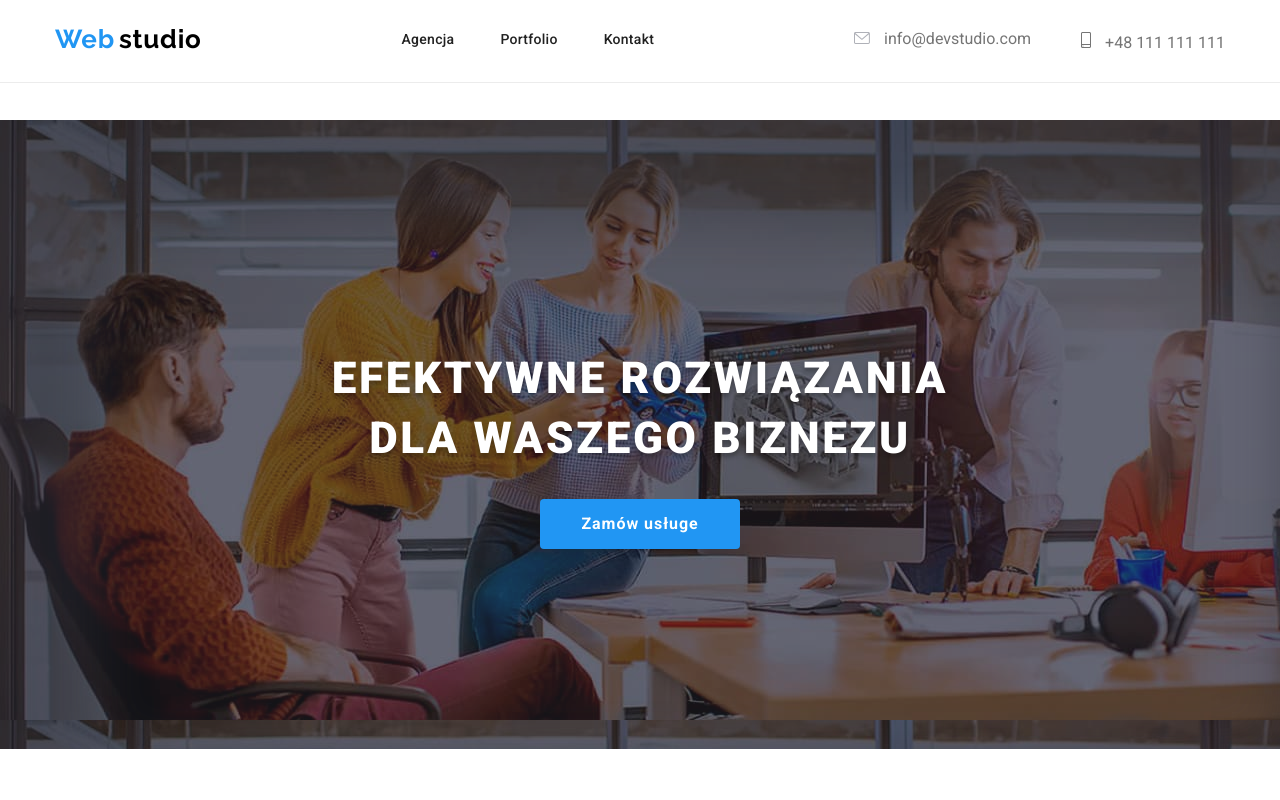
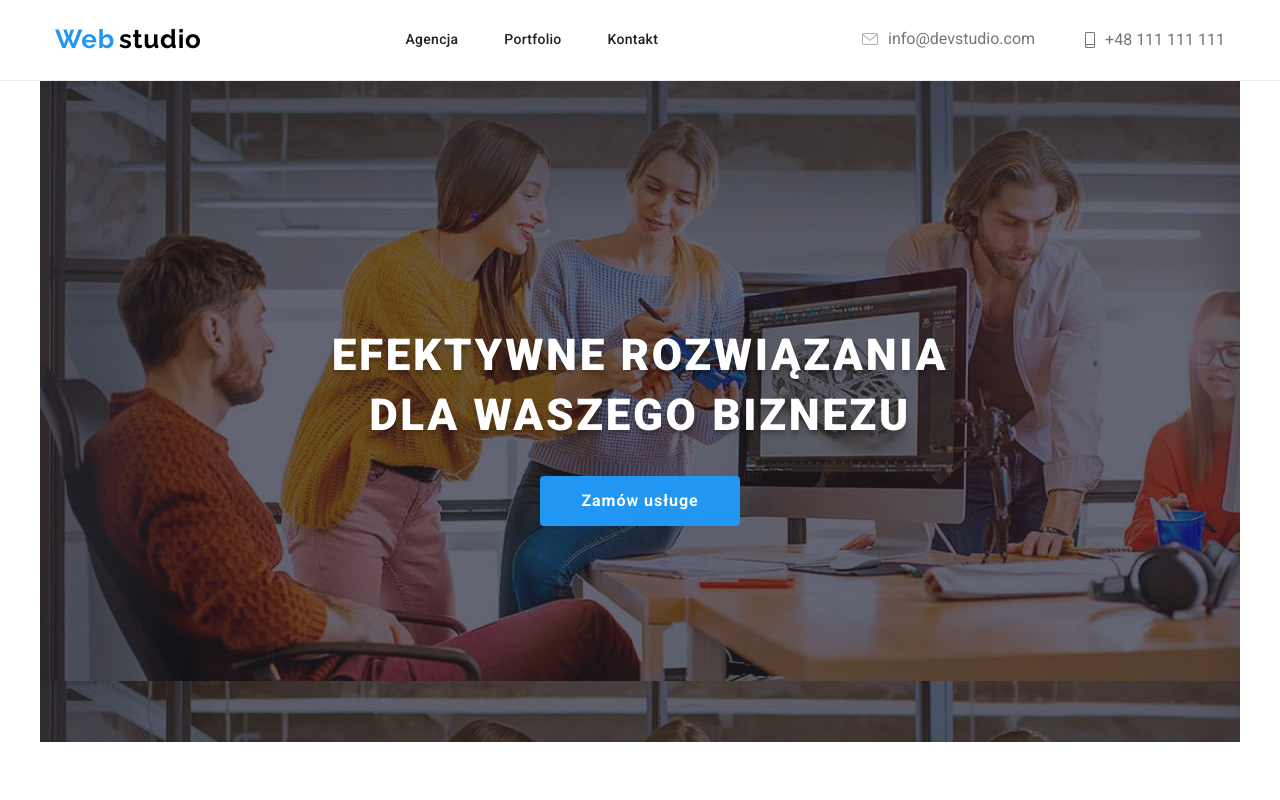
Before and after one commit to MalwinaG1985/goit-markup-hw-06, a plain HTML site: page index.html in a window 1280 px wide. Shown: the top 800 px of the page. Drawn offline with nearby package versions, Linux system fonts and the light colour scheme.

Commit message:
poprawka

```diff
--- a/index.html
+++ b/index.html
@@ -42,7 +42,7 @@
           <div>
             <ul class="list-link-second">
               <li>
-                <a class="link-mail" href="mailto:info@devstudio.com">
+                <a class="link-mt" href="mailto:info@devstudio.com">
                   <svg class="icon-mail" width="16px" height="12px">
                     <use href="./images/icons.svg/icony-defs.svg#icon-envelope"></use>
                   </svg>
@@ -50,7 +50,7 @@
                 >
               </li>
               <li>
-                <a class="link-tel" href="tel:+48111111111">
+                <a class="link-mt" href="tel:+48111111111">
                   <svg class="icon-tel" width="10px" height="16px">
                     <use href="./images/icons.svg/icony-defs.svg#icon-smartphone"></use>
                   </svg>
--- a/styles.css
+++ b/styles.css
@@ -158,12 +158,14 @@ a {
   padding-bottom: 32px;
 }
 
-.link-mail {
+.link-mt {
   color: var(--silver);
+  display: flex;
+  align-items: center;
 }
 
-.link-mail:hover,
-.link-mail:focus {
+.link-mt:hover,
+.link-mt:focus {
   color: var(--blue);
 }
 
@@ -184,15 +186,6 @@ a {
   --color1: var(--blue);
 }
 
-.link-tel {
-  color: var(--silver);
-}
-
-.link-tel:hover,
-.link-tel:focus {
-  color: var(--blue);
-}
-
 .main-tittle {
   display: flex;
   flex-direction: column;
@@ -206,6 +199,11 @@ a {
   object-fit: cover;
   box-shadow: inset 50px 50px 50px 50px rgba(47, 48, 58, 0.4),
     inset 1600px 600px 50px 50px rgba(47, 48, 58, 0.4);
+  width:1200px;
+  display: flex;
+  justify-content: center;
+  align-items: center;
+  margin: 0 auto;
 }
 
 h1 {
@@ -275,6 +273,10 @@ h1 {
   max-width: 1200px;
   width: 100%;
   margin: 0 auto;
+}
+.link2:hover{
+  box-shadow: 0px 1px 3px rgba(0, 0, 0, 0.12), 0px 1px 1px rgba(0, 0, 0, 0.14),
+  0px 2px 1px rgba(0, 0, 0, 0.2);
 }
 
 .button1 {
@@ -460,6 +462,11 @@ h2 {
   margin-bottom: 30px;
   margin-left: 0;
   margin-right: 0;
+
+   cursor: pointer;
+}
+
+.item:hover{
   box-shadow: 0px 1px 3px rgba(0, 0, 0, 0.12), 0px 1px 1px rgba(0, 0, 0, 0.14),
     0px 2px 1px rgba(0, 0, 0, 0.2);
 }
```
